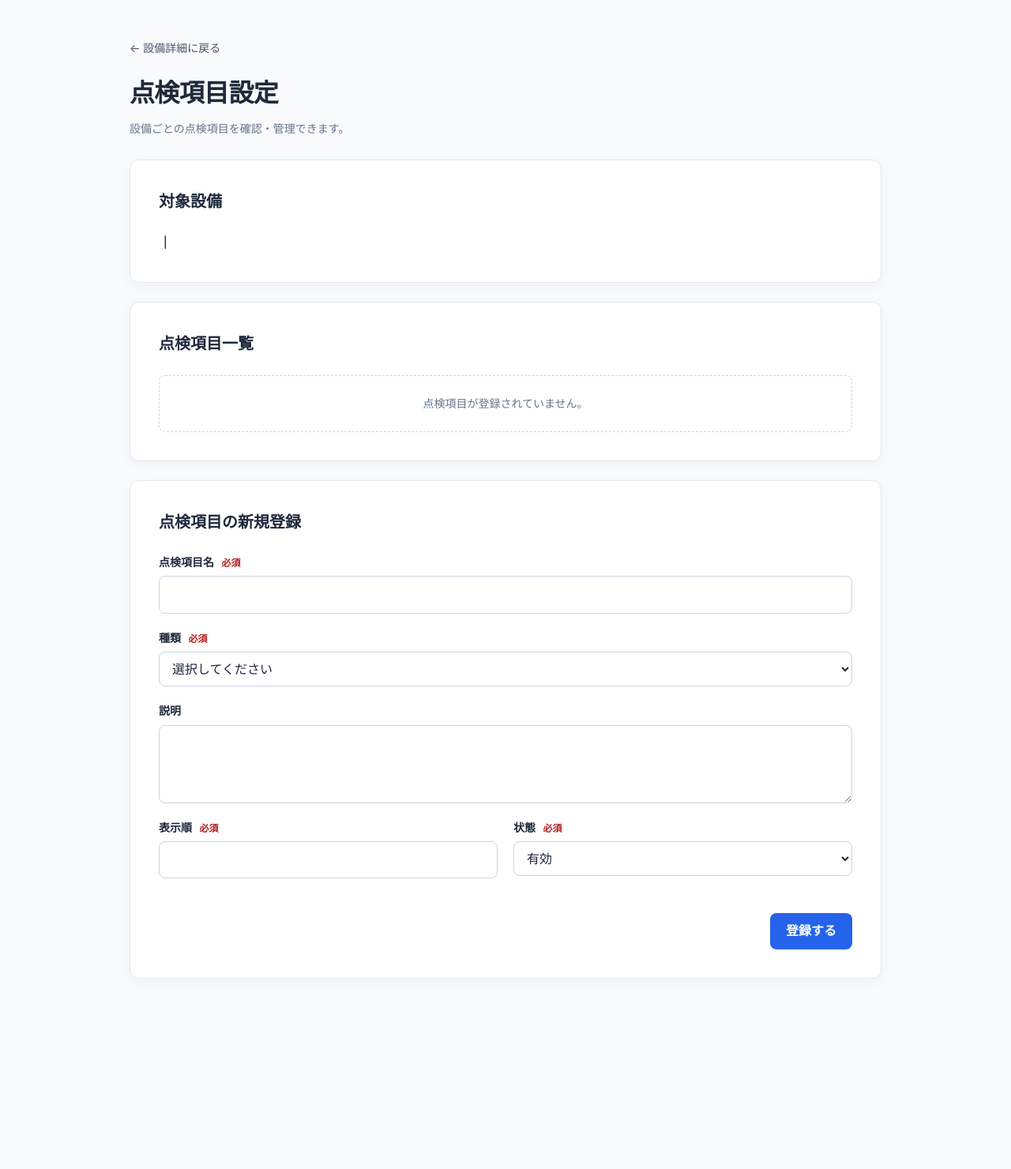
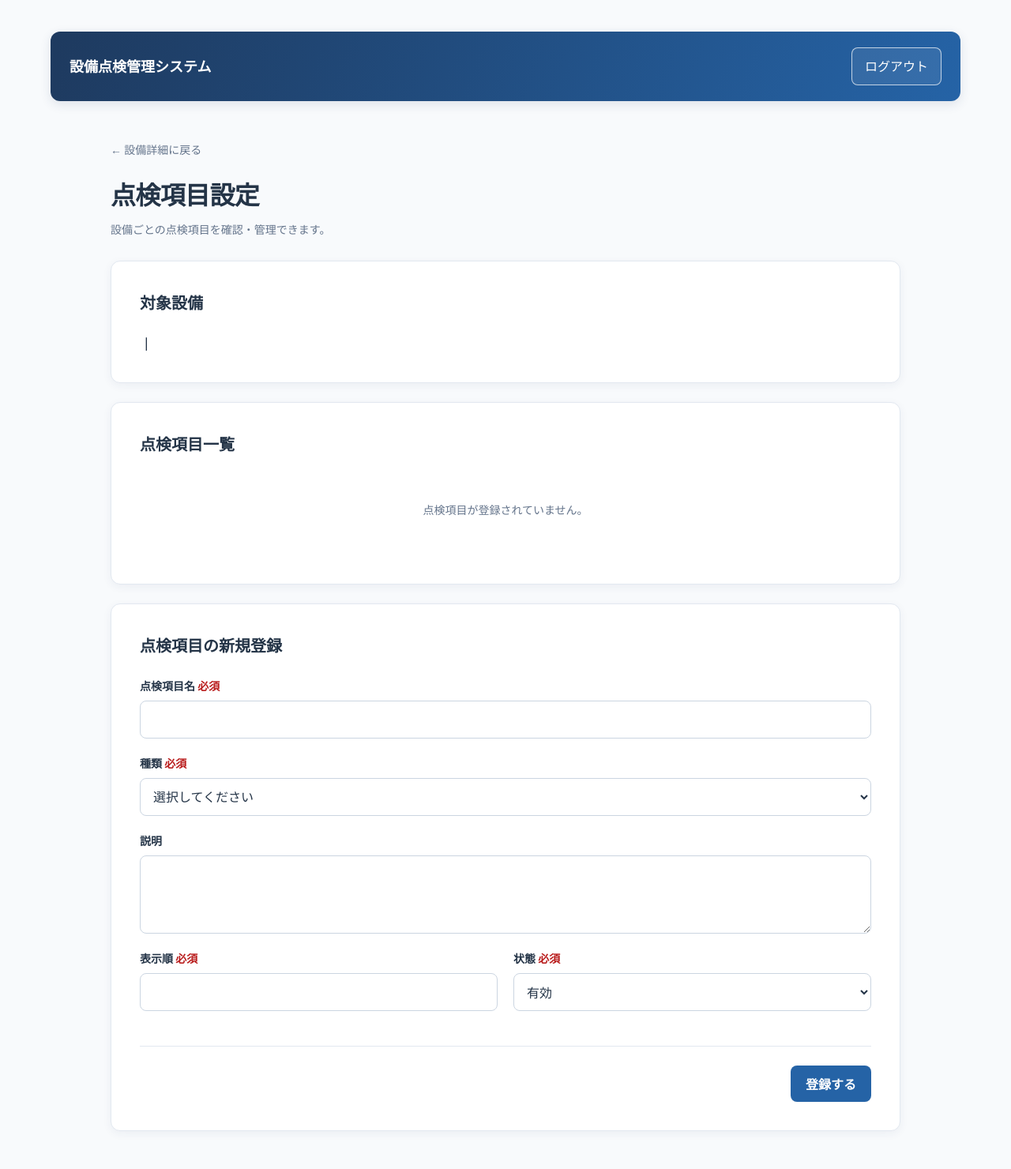
Before and after one commit to mae134/equipment-inspection-system, a Spring app: template src/main/resources/templates/inspection-item-settings.html in a window 1280 px wide. Shown: the whole page at 79% size. Before the commit the page ends 1239 px from the top, so only its background shows below. Run offline with Thymeleaf, Linux system fonts and the light colour scheme; the template is opened without the code that fills it, so the values that code supplies are empty; some of the project's set-up classes (security, data sources, template engines, error pages and the like) are left out, and stand-ins take their place.

Commit message:
style: apply shared UI components to inspection item settings page (#156)

```diff
--- a/src/main/resources/static/css/inspection-item-settings.css
+++ b/src/main/resources/static/css/inspection-item-settings.css
@@ -1,373 +1,142 @@
+/* 点検項目設定画面の基本設定 */
 * {
   box-sizing: border-box;
 }
 
 body {
-  margin: 0;
-  background: #f8fafc;
-  color: #1e293b;
-  font-family:
-    -apple-system, BlinkMacSystemFont, "Segoe UI", "Noto Sans JP", sans-serif;
+  max-width: var(--content-width-wide);
+  margin: 40px auto;
+  padding: 0 var(--space-6);
+  background: var(--color-background);
+  color: var(--color-text);
   line-height: 1.6;
 }
 
-.page-container {
-  max-width: 1000px;
-  margin: 48px auto;
-  padding: 0 24px;
+/* カード間の余白 */
+.ui-page > .ui-card {
+  margin-bottom: var(--space-6);
 }
 
-.page-header {
-  margin-bottom: 28px;
+/* カードの見出し */
+.ui-card h2 {
+  margin: 0 0 var(--space-6);
+  font-size: var(--font-size-lg);
 }
 
-.back-link {
-  display: inline-block;
-  margin-bottom: 20px;
-  color: #475569;
-  font-size: 14px;
-  text-decoration: none;
-}
-
-.back-link:hover {
-  color: #2563eb;
-  text-decoration: underline;
-}
-
-h1 {
-  margin: 0 0 8px;
-  font-size: 32px;
-  font-weight: 700;
-  letter-spacing: -0.02em;
-}
-
-.page-description {
-  margin: 0;
-  color: #64748b;
-  font-size: 14px;
-}
-
-.settings-card {
-  margin-bottom: 24px;
-  padding: 36px;
-  background: #fff;
-  border: 1px solid #e2e8f0;
-  border-radius: 12px;
-  box-shadow: 0 4px 18px rgb(15 23 42 / 4%);
-}
-
-h2 {
-  margin: 0 0 24px;
-  font-size: 20px;
-}
-
+/* 対象設備の情報 */
 .equipment-summary {
   margin: 0;
-  font-size: 16px;
+  font-size: var(--font-size-base);
   font-weight: 600;
   overflow-wrap: anywhere;
 }
 
-.table-wrapper {
-  width: 100%;
-  overflow-x: auto;
-}
-
+/* 点検項目一覧 */
 .items-table {
-  width: 100%;
-  border-collapse: collapse;
-  font-size: 14px;
-  text-align: left;
-}
-
-.items-table th,
-.items-table td {
-  padding: 14px 12px;
-  border-bottom: 1px solid #e2e8f0;
-  vertical-align: middle;
+  min-width: 760px;
+  font-size: var(--font-size-sm);
 }
 
 .items-table th {
-  background: #f8fafc;
-  color: #475569;
-  font-weight: 600;
   white-space: nowrap;
 }
 
 .items-table td {
+  vertical-align: middle;
   overflow-wrap: anywhere;
 }
 
-.items-table tbody tr:hover {
-  background: #f8fafc;
-}
-
-.status-badge {
-  display: inline-block;
-  padding: 3px 9px;
-  border-radius: 999px;
-  font-size: 12px;
-  font-weight: 600;
+/* 一覧の編集ボタン */
+.items-table .ui-button {
+  padding: var(--space-2) var(--space-4);
+  font-size: var(--font-size-sm);
   white-space: nowrap;
 }
 
-.status-active {
-  background: #dcfce7;
-  color: #166534;
+/* メッセージの余白 */
+.ui-alert {
+  margin: 0 0 var(--space-6);
 }
 
-.status-inactive {
-  background: #f1f5f9;
-  color: #64748b;
+.ui-alert p {
+  margin: 0;
 }
 
-.empty-message {
-  margin: 0;
-  padding: 24px;
-  border: 1px dashed #cbd5e1;
-  border-radius: 8px;
-  color: #64748b;
-  font-size: 14px;
-  text-align: center;
+/* フォーム項目の基本設定 */
+.ui-form-field {
+  min-width: 0;
 }
 
-.field-hint {
-  margin: 16px 0 0;
-  color: #64748b;
-  font-size: 12px;
+.ui-field-error,
+.ui-field-hint {
+  margin: 0;
 }
 
-.back-link:focus-visible {
-  outline: 3px solid #93c5fd;
-  outline-offset: 2px;
+/* フォーム項目の横並び */
+.form-row {
+  display: flex;
+  gap: var(--space-5);
 }
 
-.success-message {
-  margin: 0 0 24px;
-  padding: 14px 18px;
-  background: #dcfce7;
-  border: 1px solid #86efac;
-  border-radius: 8px;
-  color: #166534;
-  font-size: 14px;
+.form-row > .ui-form-field {
+  flex: 1;
 }
 
-.form-field {
-  display: flex;
-  flex-direction: column;
-  gap: 6px;
-  flex: 1;
+/* 数値型・真偽値型の設定欄 */
+.form-group {
   min-width: 0;
-  margin-bottom: 20px;
+  margin: 0 0 var(--space-6);
+  padding: var(--space-5);
+  border: 1px solid var(--color-border);
+  border-radius: var(--radius-md);
 }
 
-.form-field label,
+/* 設定欄の見出し */
 .form-group legend {
-  font-size: 14px;
+  padding: 0 var(--space-2);
+  font-size: var(--font-size-sm);
   font-weight: 600;
 }
 
-.form-field input,
-.form-field select,
-.form-field textarea {
-  width: 100%;
-  padding: 10px 12px;
-  border: 1px solid #cbd5e1;
-  border-radius: 8px;
-  background: #fff;
-  color: #1e293b;
-  font: inherit;
+/* 設定欄の補足説明 */
+.form-group > .ui-field-hint {
+  margin-bottom: var(--space-4);
 }
 
-.form-field input:focus,
-.form-field select:focus,
-.form-field textarea:focus {
-  outline: 2px solid #93c5fd;
-  outline-offset: 1px;
-  border-color: #2563eb;
-}
-
-.form-row {
-  display: flex;
-  gap: 20px;
-}
-
-.form-group {
-  margin: 0 0 24px;
-  padding: 20px;
-  border: 1px solid #e2e8f0;
-  border-radius: 8px;
-}
-
-.form-group legend {
-  padding: 0 8px;
-}
-
-.form-group .field-hint {
-  margin: 0 0 16px;
-}
-
-.form-group .form-field:last-child {
+/* 設定欄の末尾にあるフォーム項目の余白調整 */
+.form-group > .ui-form-field:last-child,
+.form-group > .form-row:last-child > .ui-form-field {
   margin-bottom: 0;
 }
 
-.required {
-  margin-left: 6px;
-  color: #b91c1c;
-  font-size: 12px;
+/* 種類に応じた設定欄の非表示 */
+.form-group[hidden] {
+  display: none;
 }
 
-.field-error {
-  margin: 0;
-  color: #b91c1c;
-  font-size: 13px;
+/* 説明入力欄 */
+textarea.ui-input {
+  resize: vertical;
 }
 
-.form-error-summary {
-  margin-bottom: 24px;
-  padding: 14px 18px;
-  border: 1px solid #fca5a5;
-  border-radius: 8px;
-  background: #fef2f2;
-  color: #991b1b;
-  font-size: 14px;
+/* フォーム操作ボタンの区切り */
+.ui-form-actions {
+  padding-top: var(--space-6);
+  border-top: 1px solid var(--color-border);
 }
 
-.form-error-summary p {
-  margin: 0;
-}
-
-.form-actions {
-  display: flex;
-  justify-content: flex-end;
-}
-
-.submit-button {
-  padding: 11px 28px;
-  border: 0;
-  border-radius: 8px;
-  background: #2563eb;
-  color: #fff;
-  font: inherit;
-  font-weight: 600;
-  cursor: pointer;
-}
-
-.submit-button:hover {
-  background: #1d4ed8;
-}
-
-.submit-button:focus-visible {
-  outline: 3px solid #93c5fd;
-  outline-offset: 3px;
-}
-
+/* スマートフォン対応 */
 @media (max-width: 640px) {
-  .page-container {
-    margin: 24px auto;
-    padding: 0 16px;
-  }
-
-  h1 {
-    font-size: 26px;
-  }
-
-  .settings-card {
-    padding: 20px;
-  }
-
-  .items-table {
-    min-width: 620px;
-  }
-
   .form-row {
     flex-direction: column;
     gap: 0;
   }
 
   .form-group {
-    padding: 16px;
+    padding: var(--space-4);
+  }
+
+  .form-group > .form-row:last-child > .ui-form-field:not(:last-child) {
+    margin-bottom: var(--space-5);
   }
 }
-
-/* 一覧の編集リンク */
-.edit-button {
-  display: inline-flex;
-  align-items: center;
-  justify-content: center;
-  padding: 8px 16px;
-  border: 1px solid #cbd5e1;
-  border-radius: 8px;
-  background-color: #fff;
-  color: #334155;
-  font-size: 14px;
-  font-weight: 600;
-  text-decoration: none;
-  white-space: nowrap;
-}
-
-.edit-button:hover {
-  background-color: #f1f5f9;
-  border-color: #94a3b8;
-}
-
-/* フォーム下部のボタン配置 */
-.form-actions {
-  display: flex;
-  align-items: center;
-  justify-content: flex-end;
-  flex-wrap: wrap;
-  gap: 12px;
-  margin-top: 24px;
-}
-
-/* キャンセルボタン */
-.cancel-button {
-  display: inline-flex;
-  align-items: center;
-  justify-content: center;
-  padding: 10px 20px;
-  min-height: 42px;
-  box-sizing: border-box;
-  border: 1px solid #cbd5e1;
-  border-radius: 8px;
-  background-color: #fff;
-  color: #334155;
-  font-size: 14px;
-  font-weight: 600;
-  text-decoration: none;
-  white-space: nowrap;
-}
-
-.cancel-button:hover {
-  background-color: #f1f5f9;
-}
-
-/* 登録・更新ボタン */
-.form-actions .submit-button {
-  display: inline-flex;
-  align-items: center;
-  justify-content: center;
-  min-height: 42px;
-  padding: 10px 20px;
-  box-sizing: border-box;
-  white-space: nowrap;
-}
-
-/* スマートフォン対応 */
-@media (max-width: 600px) {
-  .form-actions {
-    flex-direction: column-reverse;
-    align-items: stretch;
-  }
-
-  .form-actions .submit-button,
-  .form-actions .cancel-button {
-    width: 100%;
-    text-align: center;
-  }
-}
-
-.form-group[hidden] {
-  display: none;
-}
--- a/src/main/resources/templates/inspection-item-settings.html
+++ b/src/main/resources/templates/inspection-item-settings.html
@@ -4,20 +4,30 @@
     <meta charset="UTF-8" />
     <meta name="viewport" content="width=device-width, initial-scale=1" />
     <title>点検項目設定</title>
+    <link rel="stylesheet" th:href="@{/css/tokens.css}" />
+    <link rel="stylesheet" th:href="@{/css/common.css}" />
     <link rel="stylesheet" th:href="@{/css/inspection-item-settings.css}" />
   </head>
+
   <body>
-    <main class="page-container">
-      <header class="page-header">
-        <a class="back-link" th:href="@{/equipment/{id}(id=${equipment.id})}">
+    <header th:replace="~{fragments/header :: header}"></header>
+
+    <main class="ui-page">
+      <header class="ui-page-header">
+        <a
+          class="ui-back-link"
+          th:href="@{/equipment/{id}(id=${equipment.id})}"
+        >
           ← 設備詳細に戻る
         </a>
         <h1>点検項目設定</h1>
-        <p class="page-description">設備ごとの点検項目を確認・管理できます。</p>
+        <p class="ui-page-description">
+          設備ごとの点検項目を確認・管理できます。
+        </p>
       </header>
 
       <p
-        class="success-message"
+        class="ui-alert ui-alert-success"
         role="status"
         th:if="${successMessage}"
         th:text="${successMessage}"
@@ -25,7 +35,7 @@
         点検項目を登録しました
       </p>
 
-      <section class="settings-card" aria-labelledby="equipment-heading">
+      <section class="ui-card" aria-labelledby="equipment-heading">
         <h2 id="equipment-heading">対象設備</h2>
         <p class="equipment-summary">
           <span th:text="${equipment.equipmentCode}">EQ-001</span>
@@ -34,18 +44,18 @@
         </p>
       </section>
 
-      <section class="settings-card" aria-labelledby="items-heading">
+      <section class="ui-card" aria-labelledby="items-heading">
         <h2 id="items-heading">点検項目一覧</h2>
 
-        <p class="empty-message" th:if="${#lists.isEmpty(inspectionItems)}">
+        <p class="ui-empty-state" th:if="${#lists.isEmpty(inspectionItems)}">
           点検項目が登録されていません。
         </p>
 
         <div
-          class="table-wrapper"
+          class="ui-table-wrapper"
           th:unless="${#lists.isEmpty(inspectionItems)}"
         >
-          <table class="items-table">
+          <table class="ui-table items-table">
             <thead>
               <tr>
                 <th scope="col">表示順</th>
@@ -83,8 +93,8 @@
                 <td th:text="${item.description} ?: '—'"></td>
                 <td>
                   <span
-                    class="status-badge"
-                    th:classappend="${item.active} ? ' status-active' : ' status-inactive'"
+                    class="ui-status"
+                    th:classappend="${item.active} ? 'ui-status-active' : 'ui-status-inactive'"
                     th:text="${item.active} ? '有効' : '無効'"
                   >
                     有効
@@ -92,7 +102,7 @@
                 </td>
                 <td>
                   <a
-                    class="edit-button"
+                    class="ui-button ui-button-secondary"
                     th:href="@{/equipment/{equipmentId}/inspection-items/{itemId}/edit(
                           equipmentId=${equipment.id},
                           itemId=${item.id}
@@ -107,7 +117,7 @@
         </div>
       </section>
 
-      <section class="settings-card" aria-labelledby="form-heading">
+      <section class="ui-card" aria-labelledby="form-heading">
         <h2
           id="form-heading"
           th:text="${editingItemId != null} ? '点検項目の編集' : '点検項目の新規登録'"
@@ -126,7 +136,7 @@
           method="post"
         >
           <div
-            class="form-error-summary"
+            class="ui-alert ui-alert-error"
             role="alert"
             th:if="${#fields.hasGlobalErrors()}"
           >
@@ -135,33 +145,43 @@
             </p>
           </div>
 
-          <div class="form-field">
-            <label for="name"
-              >点検項目名 <span class="required">必須</span></label
-            >
+          <div class="ui-form-field">
+            <label class="ui-form-label" for="name">
+              点検項目名 <span class="ui-required">必須</span>
+            </label>
             <input
+              class="ui-input"
               id="name"
               type="text"
               th:field="*{name}"
+              th:classappend="${#fields.hasErrors('name')} ? 'ui-input-error'"
               maxlength="100"
               required
             />
             <p
-              class="field-error"
+              class="ui-field-error"
               th:if="${#fields.hasErrors('name')}"
               th:errors="*{name}"
             ></p>
           </div>
 
-          <div class="form-field">
-            <label for="type">種類 <span class="required">必須</span></label>
-            <select id="inspectionItemType" th:field="*{type}" required>
+          <div class="ui-form-field">
+            <label class="ui-form-label" for="inspectionItemType">
+              種類 <span class="ui-required">必須</span>
+            </label>
+            <select
+              class="ui-input"
+              id="inspectionItemType"
+              th:field="*{type}"
+              th:classappend="${#fields.hasErrors('type')} ? 'ui-input-error'"
+              required
+            >
               <option value="">選択してください</option>
               <option value="NUMERIC">数値</option>
               <option value="BOOLEAN">真偽値</option>
             </select>
             <p
-              class="field-error"
+              class="ui-field-error"
               th:if="${#fields.hasErrors('type')}"
               th:errors="*{type}"
             ></p>
@@ -169,52 +189,62 @@
 
           <fieldset id="numeric-settings" class="form-group">
             <legend>数値型の設定</legend>
-            <p class="field-hint">
+            <p class="ui-field-hint">
               種類が「数値」の場合に使用します。正常範囲は省略できます。
             </p>
 
-            <div class="form-field">
-              <label for="unit">単位</label>
+            <div class="ui-form-field">
+              <label class="ui-form-label" for="unit">単位</label>
               <input
+                class="ui-input"
                 id="unit"
                 type="text"
                 th:field="*{unit}"
+                th:classappend="${#fields.hasErrors('unit')} ? 'ui-input-error'"
                 maxlength="20"
                 placeholder="例：℃"
               />
               <p
-                class="field-error"
+                class="ui-field-error"
                 th:if="${#fields.hasErrors('unit')}"
                 th:errors="*{unit}"
               ></p>
             </div>
 
             <div class="form-row">
-              <div class="form-field">
-                <label for="minValue">正常範囲（最小値）</label>
+              <div class="ui-form-field">
+                <label class="ui-form-label" for="minValue">
+                  正常範囲（最小値）
+                </label>
                 <input
+                  class="ui-input"
                   id="minValue"
                   type="number"
                   step="any"
                   th:field="*{minValue}"
+                  th:classappend="${#fields.hasErrors('minValue')} ? 'ui-input-error'"
                 />
                 <p
-                  class="field-error"
+                  class="ui-field-error"
                   th:if="${#fields.hasErrors('minValue')}"
                   th:errors="*{minValue}"
                 ></p>
               </div>
 
-              <div class="form-field">
-                <label for="maxValue">正常範囲（最大値）</label>
+              <div class="ui-form-field">
+                <label class="ui-form-label" for="maxValue">
+                  正常範囲（最大値）
+                </label>
                 <input
+                  class="ui-input"
                   id="maxValue"
                   type="number"
                   step="any"
                   th:field="*{maxValue}"
+                  th:classappend="${#fields.hasErrors('maxValue')} ? 'ui-input-error'"
                 />
                 <p
-                  class="field-error"
+                  class="ui-field-error"
                   th:if="${#fields.hasErrors('maxValue')}"
                   th:errors="*{maxValue}"
                 ></p>
@@ -224,78 +254,95 @@
 
           <fieldset id="boolean-settings" class="form-group">
             <legend>真偽値型の設定</legend>
-            <p class="field-hint">
+            <p class="ui-field-hint">
               種類が「真偽値」の場合に、正常とみなす値を選択します。
             </p>
 
-            <div class="form-field">
-              <label for="normalBooleanValue">正常値</label>
-              <select id="normalBooleanValue" th:field="*{normalBooleanValue}">
+            <div class="ui-form-field">
+              <label class="ui-form-label" for="normalBooleanValue">
+                正常値
+              </label>
+              <select
+                class="ui-input"
+                id="normalBooleanValue"
+                th:field="*{normalBooleanValue}"
+                th:classappend="${#fields.hasErrors('normalBooleanValue')} ? 'ui-input-error'"
+              >
                 <option value="">選択してください</option>
                 <option value="true">はい</option>
                 <option value="false">いいえ</option>
               </select>
               <p
-                class="field-error"
+                class="ui-field-error"
                 th:if="${#fields.hasErrors('normalBooleanValue')}"
                 th:errors="*{normalBooleanValue}"
               ></p>
             </div>
           </fieldset>
 
-          <div class="form-field">
-            <label for="description">説明</label>
+          <div class="ui-form-field">
+            <label class="ui-form-label" for="description">説明</label>
             <textarea
+              class="ui-input"
               id="description"
               th:field="*{description}"
+              th:classappend="${#fields.hasErrors('description')} ? 'ui-input-error'"
               maxlength="500"
               rows="3"
             ></textarea>
             <p
-              class="field-error"
+              class="ui-field-error"
               th:if="${#fields.hasErrors('description')}"
               th:errors="*{description}"
             ></p>
           </div>
 
           <div class="form-row">
-            <div class="form-field">
-              <label for="displayOrder">
-                表示順 <span class="required">必須</span>
+            <div class="ui-form-field">
+              <label class="ui-form-label" for="displayOrder">
+                表示順 <span class="ui-required">必須</span>
               </label>
               <input
+                class="ui-input"
                 id="displayOrder"
                 type="number"
                 min="1"
                 th:field="*{displayOrder}"
+                th:classappend="${#fields.hasErrors('displayOrder')} ? 'ui-input-error'"
                 required
               />
               <p
-                class="field-error"
+                class="ui-field-error"
                 th:if="${#fields.hasErrors('displayOrder')}"
                 th:errors="*{displayOrder}"
               ></p>
             </div>
 
-            <div class="form-field">
-              <label for="active">
-                状態 <span class="required">必須</span>
+            <div class="ui-form-field">
+              <label class="ui-form-label" for="active">
+                状態 <span class="ui-required">必須</span>
               </label>
-              <select id="active" th:field="*{active}" required>
+              <select
+                class="ui-input"
+                id="active"
+                th:field="*{active}"
+                th:classappend="${#fields.hasErrors('active')} ? 'ui-input-error'"
+                required
+              >
                 <option value="true">有効</option>
                 <option value="false">無効</option>
               </select>
               <p
-                class="field-error"
+                class="ui-field-error"
                 th:if="${#fields.hasErrors('active')}"
                 th:errors="*{active}"
               ></p>
             </div>
           </div>
 
-          <div class="form-actions">
+          <div class="ui-form-actions">
             <a
-              class="cancel-button"
+              class="ui-button ui-button-secondary"
               th:if="${editingItemId != null}"
               th:href="@{/equipment/{id}/inspection-items(id=${equipment.id})}"
             >
@@ -303,7 +350,7 @@
             </a>
 
             <button
-              class="submit-button"
+              class="ui-button ui-button-primary"
               type="submit"
               th:text="${editingItemId != null} ? '更新する' : '登録する'"
             >
```
